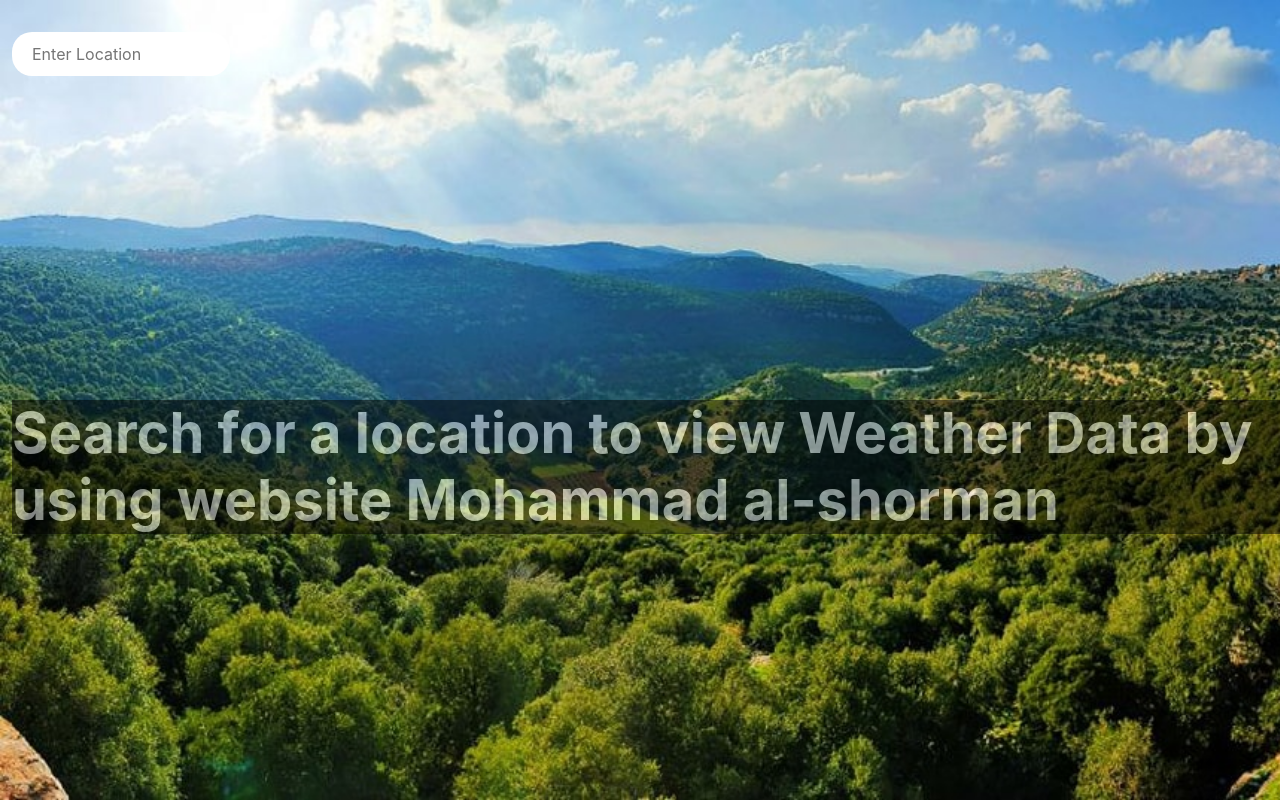
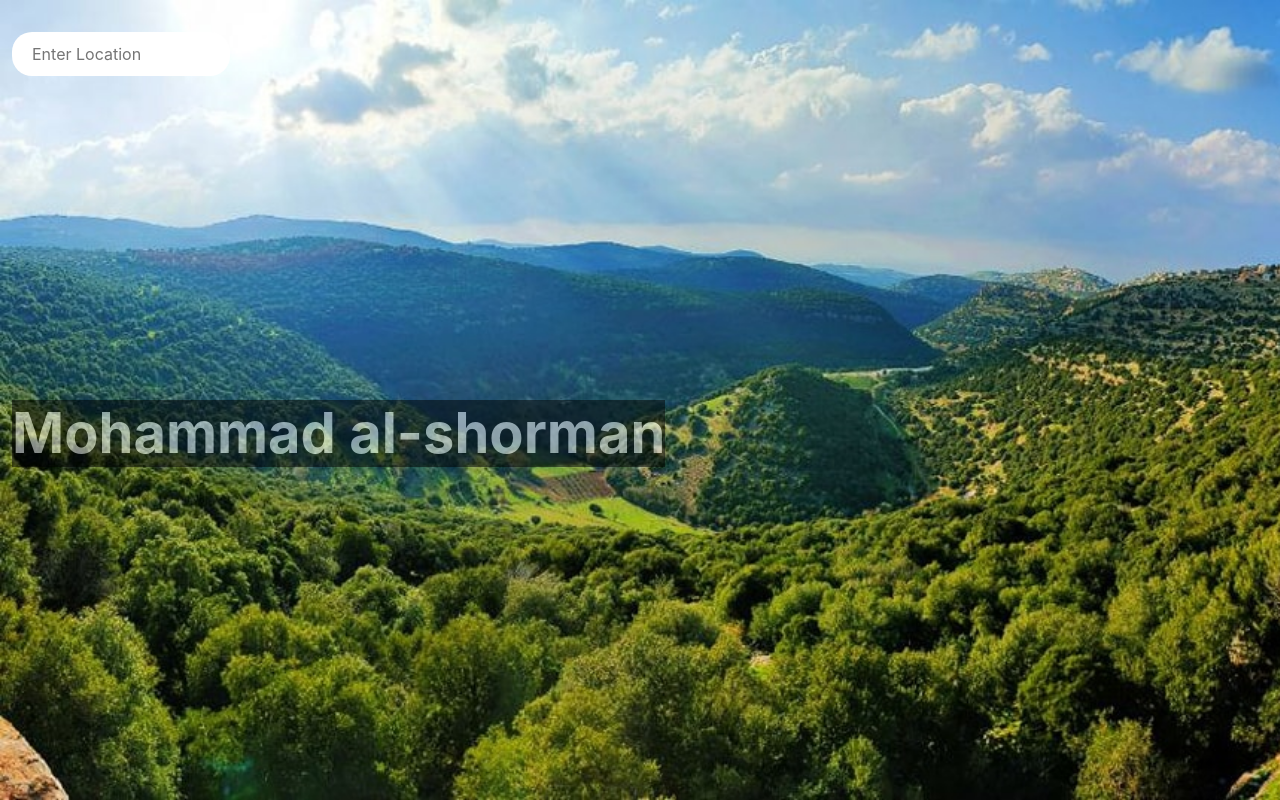
Before and after one commit to MohammadAlshorman/weather, a React (Create React App) app: page / in a window 1280 px wide. Built offline with nearby package versions, Linux system fonts and the light colour scheme.

Commit message:
Update MainContext.jsx

```diff
--- a/src/Components/MainContext/MainContext.jsx
+++ b/src/Components/MainContext/MainContext.jsx
@@ -50,7 +50,7 @@ export default function MainContext() {
     fontWeight: 'bolder',
     opacity: 0.5,
     backgroundColor: '#000000'
-  }}  className='display-4 '>Search for a location to view Weather Data by using website Mohammad al-shorman</h1>
+  }}  className='display-4 '> Mohammad al-shorman</h1>
       {weatherData.main ? <TimeBox temperature={toCelsius(weatherData.main.temp)} /> : null}
       {weatherData.main ? <WeatherInfo temperature={toCelsius(weatherData.main.temp)} name={weatherData.name} clouds={weatherData.weather[0].main} humidity={weatherData.main.humidity} speed={weatherData.wind.speed} visibility={weatherData.visibility} /> : null}
     <br/></div >
```
